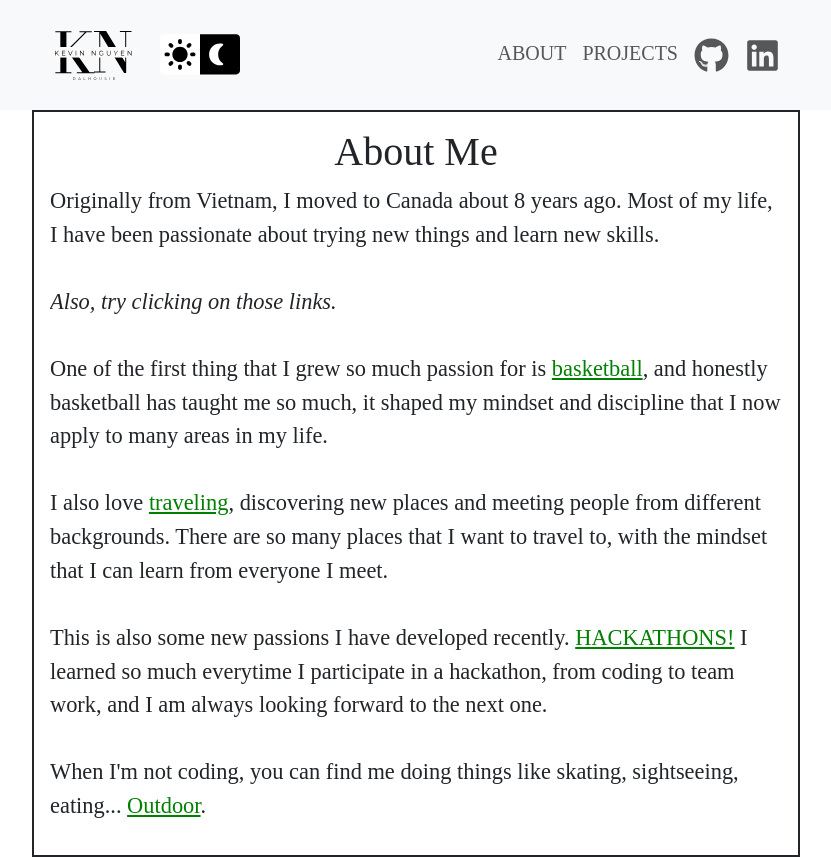
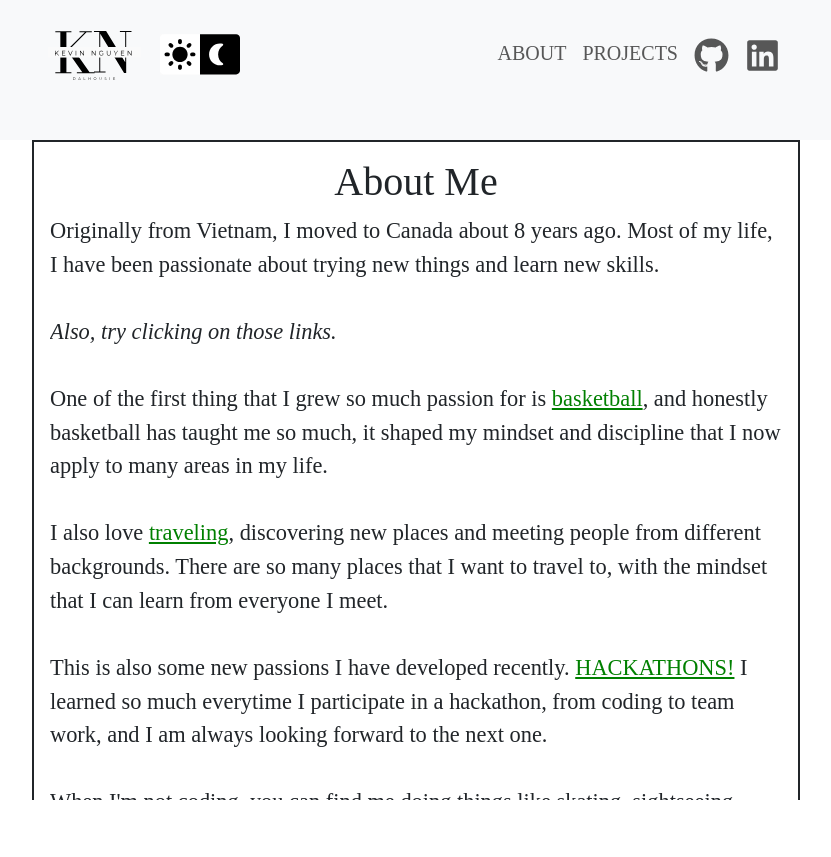
Before and after one commit to KevinDal2027/KevinPortfolio, a React (Vite) app: page /about in a window 1280 px wide. Shown: the whole page, without its empty margins (224-1055 px from the left). After the commit the page ends 800 px from the top, so only its background shows below. Built offline with nearby package versions, Linux system fonts and the light colour scheme.

Commit message:
Scrolling problem detected and fixed

```diff
--- a/index.css
+++ b/index.css
@@ -18,3 +18,8 @@ body.dark-mode {
 * {
   font-family: 'Times New Roman', serif;
 }
+
+#root {
+  height: 100vh;
+  overflow-y: scroll !important;
+}
--- a/src/components/About.jsx
+++ b/src/components/About.jsx
@@ -12,9 +12,9 @@ const About = () => {
   };
 
   return (
-    <div className="container d-flex align-items-center flex-column border border-2 border-dark p-3">
+    <div className="container border border-2 border-dark p-3">
       <h1 className='text-center'>About Me</h1>
-      <p className=''>
+      <p>
         Originally from Vietnam, I moved to Canada about 8 years ago.
         Most of my life, I have been passionate about trying new things and learn new skills.
         <br/><br/><em>Also, try clicking on those links.
--- a/src/components/styles/About.css
+++ b/src/components/styles/About.css
@@ -35,14 +35,13 @@
   }
   .container{
     width: 85%;
-    overflow: auto !important;
+    margin-bottom: 30px;
+    height: auto;
   }
 
   @media screen and (min-width: 600px) {
     .container {
       width: 60%;
-      justify-content: space-around;
-      align-self: center;
     }
     .container p {
         font-size: 1.4rem;
```
